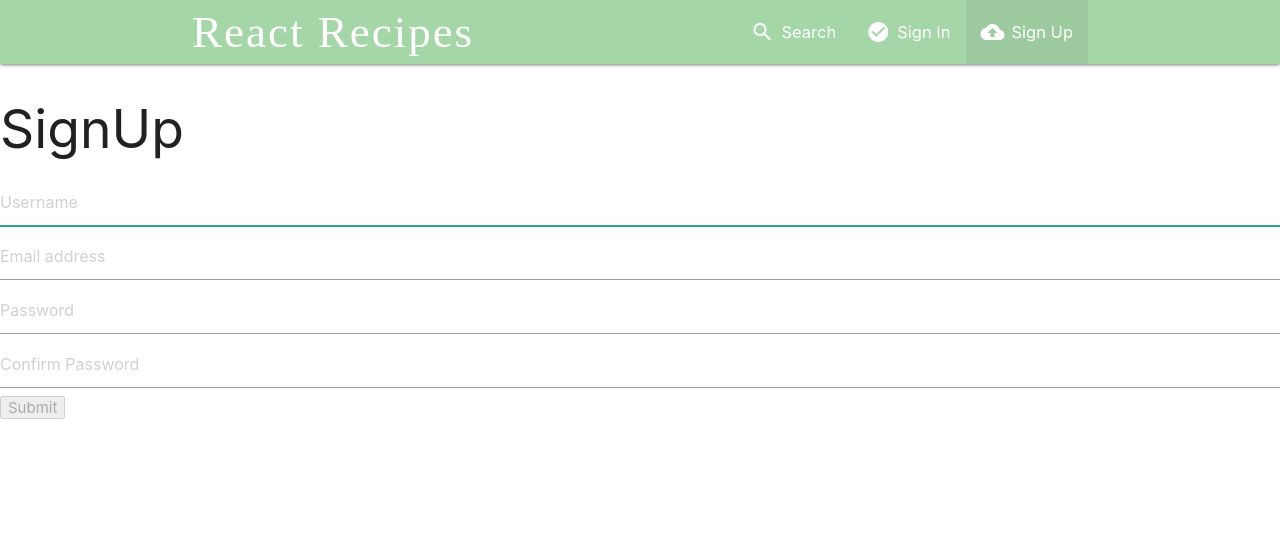
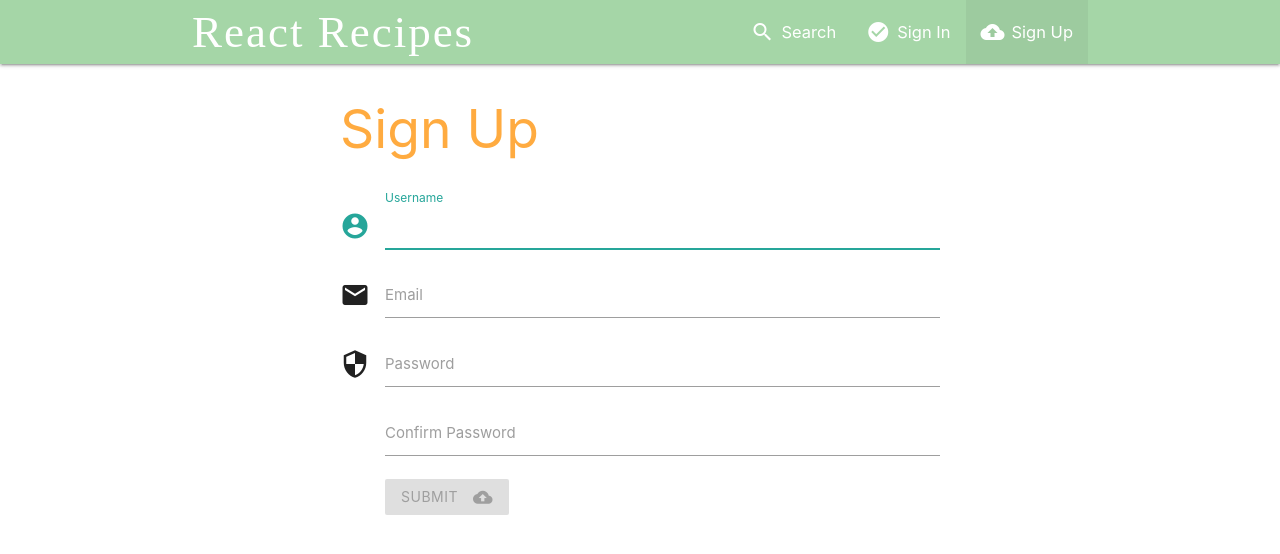
Before and after one commit to ndstephens/react-recipes, a React (Create React App) app in the folder client/: page /signup in a window 1280 px wide. Shown: the top 554 px of the page. Built offline with nearby package versions, Linux system fonts and the light colour scheme; no server answers; a web font is replaced by a local one; what react-pose would draw is missing.

Commit message:
SignUp styling, etc

```diff
--- a/client/src/components/Auth/SignIn.js
+++ b/client/src/components/Auth/SignIn.js
@@ -31,17 +31,16 @@ class SignIn extends Component {
     const { username, password } = this.state
 
     return (
-      <div className="Search">
+      <div className="SignIn">
         <h2 className="orange-text text-accent-2">Sign In</h2>
 
         <Mutation mutation={SIGNIN_USER} variables={{ username, password }}>
           {(signInUser, { loading, error, data }) => {
             return (
-              <form
-                className="signin-form"
-                onSubmit={e => this.handleFormSubmit(e, signInUser)}
-              >
+              <form onSubmit={e => this.handleFormSubmit(e, signInUser)}>
+                {/* USERNAME */}
                 <div className="input-field">
+                  <i class="material-icons prefix">account_circle</i>
                   <input
                     autoFocus
                     autoComplete="username"
@@ -54,7 +53,9 @@ class SignIn extends Component {
                   <label htmlFor="username">Username</label>
                 </div>
 
+                {/* PASSWORD */}
                 <div className="input-field">
+                  <i class="material-icons prefix">security</i>
                   <input
                     autoComplete="password"
                     value={password}
@@ -66,6 +67,7 @@ class SignIn extends Component {
                   <label htmlFor="password">Password</label>
                 </div>
 
+                {/* SUBMIT BUTTON */}
                 <button
                   disabled={loading || this.formInvalid()}
                   type="submit"
--- a/client/src/components/Auth/SignUp.js
+++ b/client/src/components/Auth/SignUp.js
@@ -40,8 +40,8 @@ class SignUp extends Component {
     const { username, email, password, passwordConfirmation } = this.state
 
     return (
-      <div className="App">
-        <h2 className="App">SignUp</h2>
+      <div className="SignUp">
+        <h2 className="orange-text text-accent-2">Sign Up</h2>
 
         <Mutation
           mutation={SIGNUP_USER}
@@ -49,45 +49,67 @@ class SignUp extends Component {
         >
           {(signUpUser, { loading, error, data }) => {
             return (
-              <form
-                className="form"
-                onSubmit={e => this.handleFormSubmit(e, signUpUser)}
-              >
+              <form onSubmit={e => this.handleFormSubmit(e, signUpUser)}>
+                {/* USERNAME */}
+                <div className="input-field">
+                  <i class="material-icons prefix">account_circle</i>
                   <input
                     autoFocus
                     value={username}
                     onChange={this.handleInputChange}
                     type="text"
                     name="username"
-                  placeholder="Username"
+                    id="username"
                   />
+                  <label htmlFor="username">Username</label>
+                </div>
+
+                {/* EMAIL */}
+                <div className="input-field">
+                  <i class="material-icons prefix">email</i>
                   <input
                     value={email}
                     onChange={this.handleInputChange}
                     type="email"
                     name="email"
-                  placeholder="Email address"
+                    id="email"
                   />
+                  <label htmlFor="email">Email</label>
+                </div>
+
+                {/* PASSWORD */}
+                <div className="input-field">
+                  <i class="material-icons prefix">security</i>
                   <input
                     value={password}
                     onChange={this.handleInputChange}
                     type="password"
                     name="password"
-                  placeholder="Password"
+                    id="password"
                   />
+                  <label htmlFor="password">Password</label>
+                </div>
+
+                {/* CONFIRM PASSWORD */}
+                <div className="input-field">
+                  <i class="material-icons prefix" />
                   <input
                     value={passwordConfirmation}
                     onChange={this.handleInputChange}
                     type="password"
                     name="passwordConfirmation"
-                  placeholder="Confirm Password"
+                    id="passwordConfirmation"
                   />
+                  <label htmlFor="passwordConfirmation">Confirm Password</label>
+                </div>
 
+                {/* SUBMIT BUTTON */}
                 <button
                   disabled={loading || this.formInvalid()}
                   type="submit"
-                  className="button-primary"
+                  className="btn waves-effect waves-light green lighten-2 z-depth-0"
                 >
+                  <i class="material-icons right">cloud_upload</i>
                   Submit
                 </button>
 
--- a/client/src/components/Recipe/Search.js
+++ b/client/src/components/Recipe/Search.js
@@ -25,6 +25,8 @@ class Search extends Component {
           return (
             <div className="Search">
               <h2 className="orange-text text-accent-2">Search</h2>
+
+              {/* SEARCH INPUT */}
               <div className="input-field">
                 <i class="material-icons prefix">search</i>
                 <input
@@ -43,6 +45,7 @@ class Search extends Component {
                 <label htmlFor="search_input">Search for Recipes</label>
               </div>
 
+              {/* SEARCH RESULTS */}
               {searchResults.length > 0 && (
                 <ul>
                   {searchResults.map(recipe => (
--- a/client/src/index.css
+++ b/client/src/index.css
@@ -160,11 +160,24 @@ a.active:not(.brand-logo) {
   font-weight: 300;
 }
 
-/* SEARCH */
-.Search {
+/* SEARCH (SIGN-IN and SIGN-UP */
+.Search,
+.SignIn,
+.SignUp {
   margin: 2rem auto 0;
   width: 90%;
   max-width: 600px;
+}
+.Search h2,
+.SignIn h2,
+.SignUp h2 {
+  margin-bottom: 3rem;
+}
+
+.Search button,
+.SignIn button,
+.SignUp button {
+  margin-left: 45px;
 }
 
 .search-item {
@@ -214,11 +227,6 @@ a.active:not(.brand-logo) {
   }
 }
 
-/* SIGNIN PAGE */
-.signin-form {
-  margin-top: 4rem;
-}
-
 /* SPINNER */
 .spinner {
   text-align: center;
```
Lines whose indentation alone changed are shown as unchanged.
